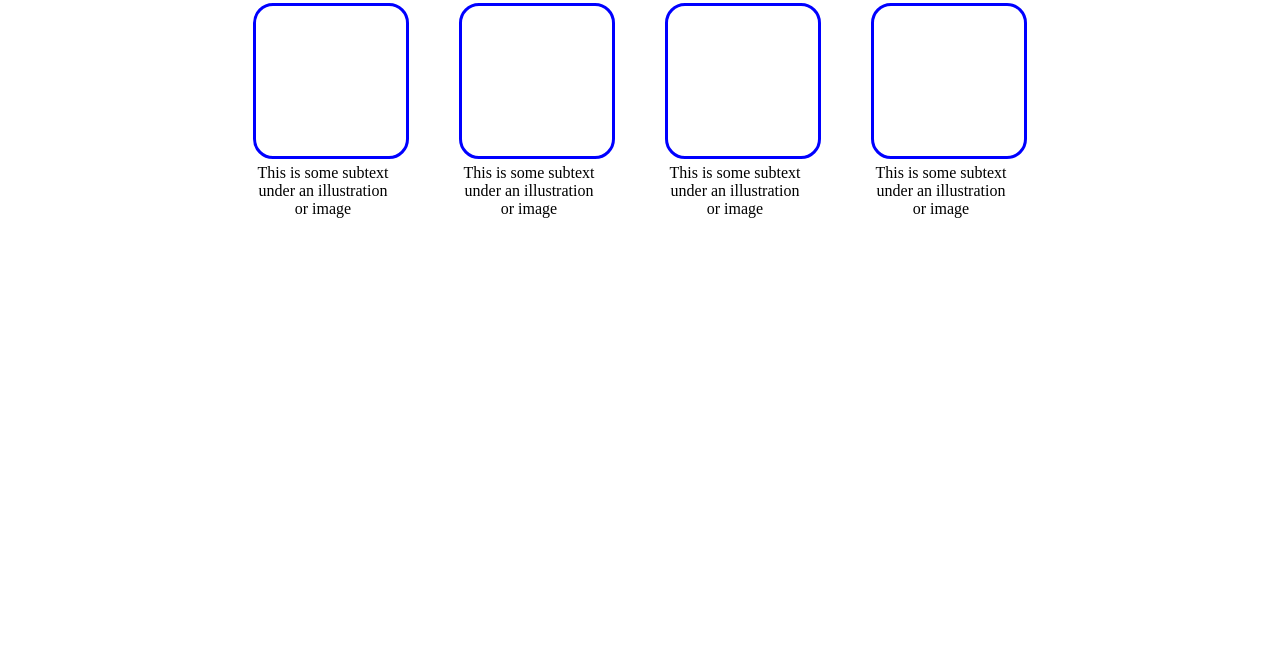
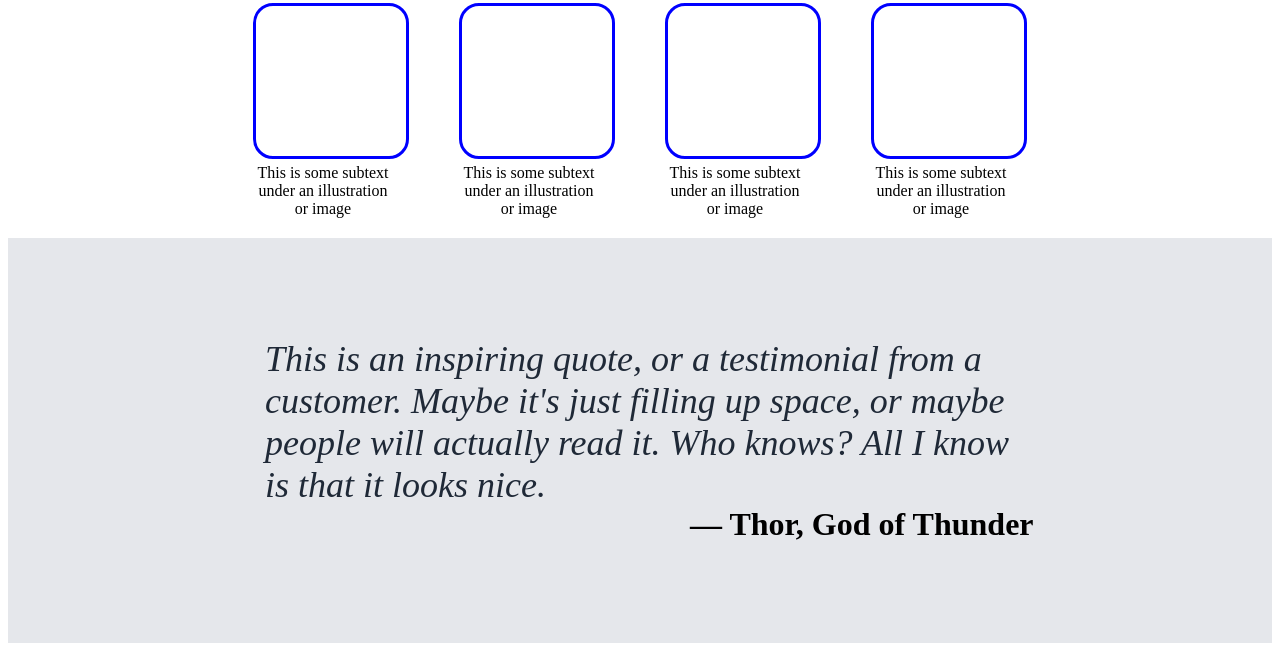
Before and after one commit to Kevin-A-Stevens/TOP-Landing-Page, a plain HTML site: page index.html in a window 1280 px wide. Shown: the part 482-1133 px from the top of the page. Before the commit the page ends 800 px from the top, so only its background shows below. Drawn offline with Linux system fonts and the light colour scheme.

Commit message:
Add quote section

```diff
--- a/css/styles.css
+++ b/css/styles.css
@@ -77,11 +77,32 @@
   border-radius: 20px;
 }
 
-.items {
-}
-
 .text {
   width: 140px;
   text-align: center;
   padding-top: 5px;
+  padding-bottom: 20px;
 }
+
+/* QUOTE STYLES */
+
+.section-quote {
+  background-color: #e5e7eb;
+  padding: 100px 0;
+}
+
+.quote {
+  font-size: 36px;
+  color: #1f2937;
+  font-weight: 100;
+  width: 750px;
+  margin: 0 auto;
+}
+
+.caption {
+  font-size: 2rem;
+  font-weight: 700;
+  width: 500px;
+  margin: 0 auto;
+  padding-left: 600px;
+}
--- a/index.html
+++ b/index.html
@@ -65,5 +65,16 @@
         </div>
       </div>
     </section>
+
+    <section class="section-quote">
+      <blockquote class="quote">
+        <i
+          >This is an inspiring quote, or a testimonial from a customer. Maybe
+          it's just filling up space, or maybe people will actually read it. Who
+          knows? All I know is that it looks nice.</i
+        >
+      </blockquote>
+      <figcaption class="caption">&mdash; Thor, God of Thunder</figcaption>
+    </section>
   </body>
 </html>
```
